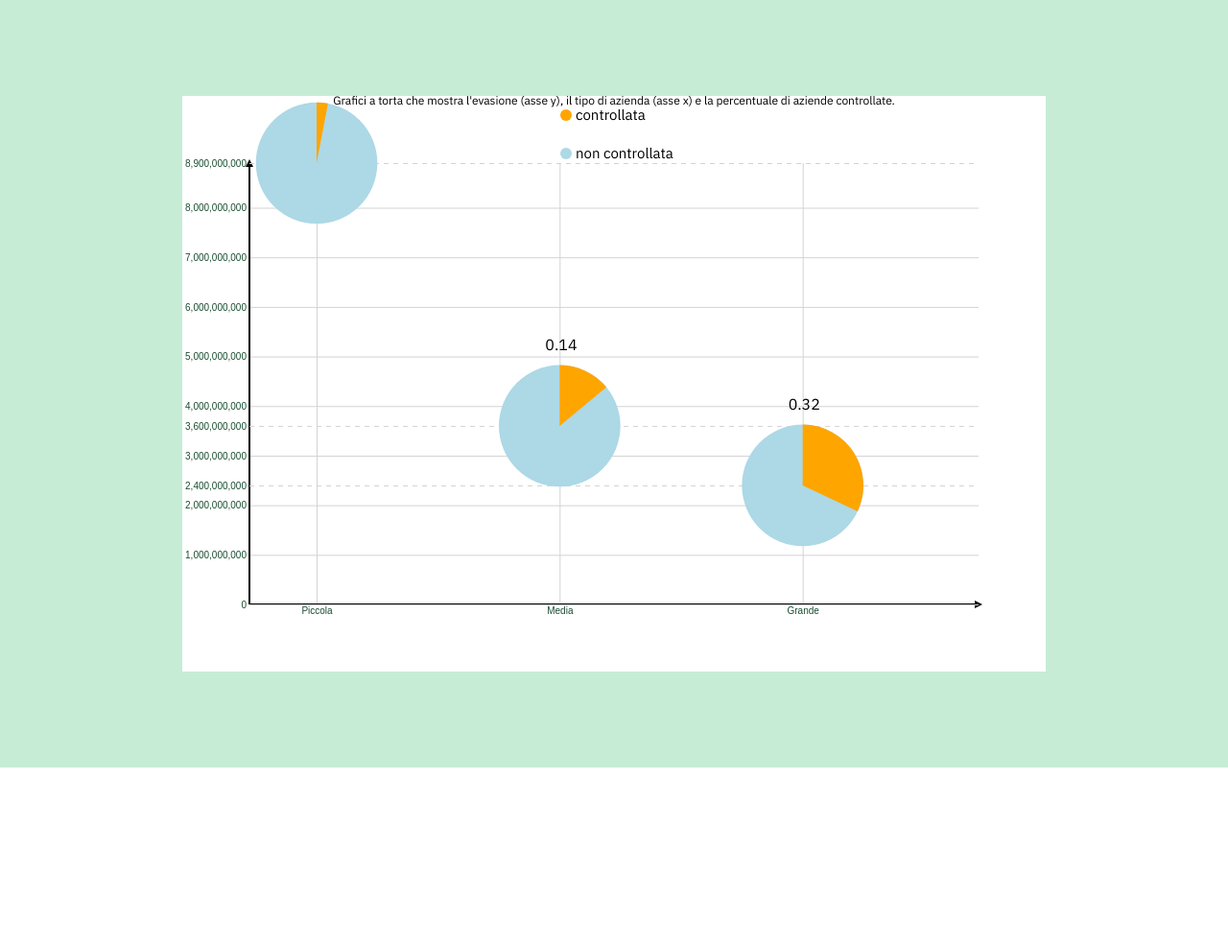
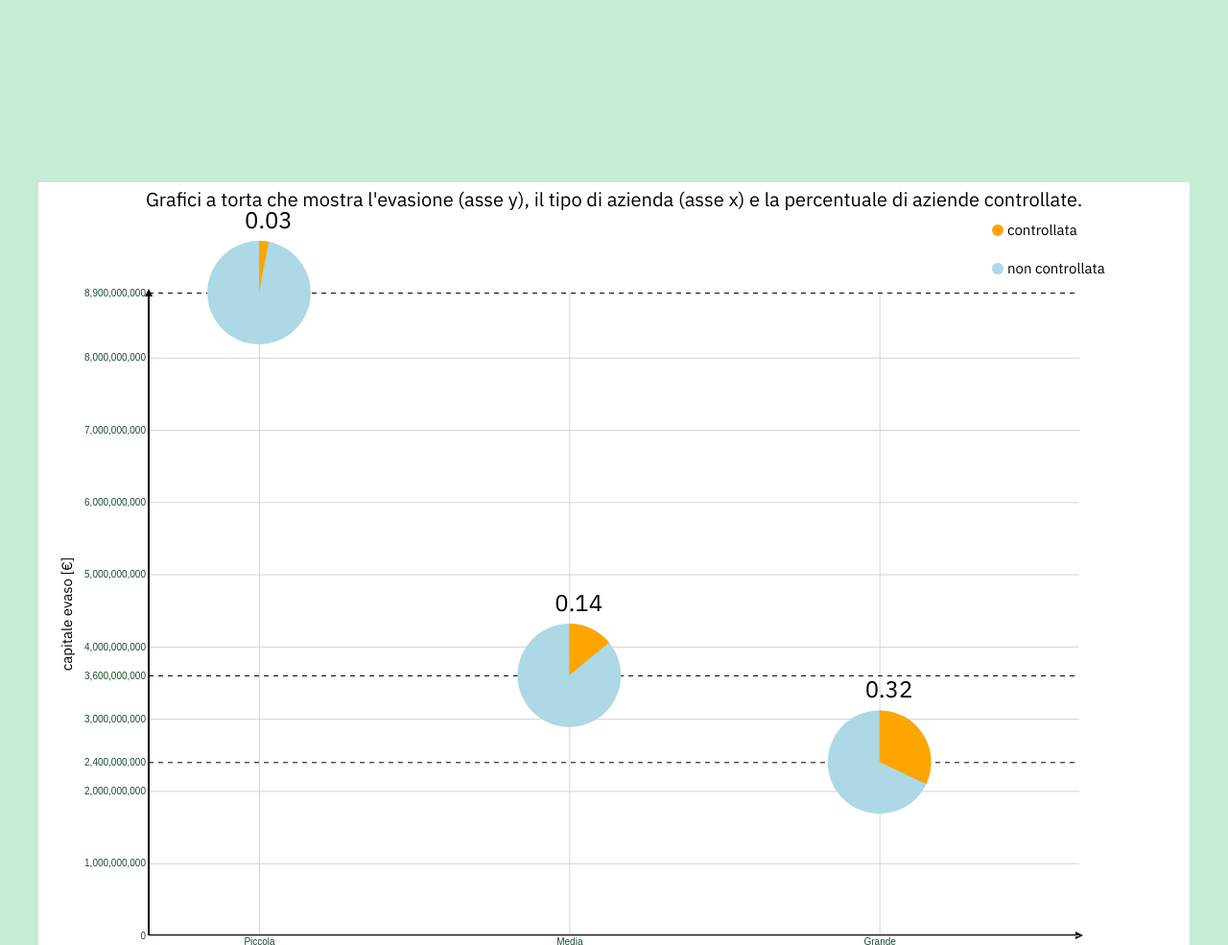
Before and after one commit to N3ddy/progetto_d3-Marella-Dare-Ravagnan, a plain HTML site: page dati_covid_primo_test/index.html in a window 1280 px wide. Shown: the top 985 px of the page at 96% size. Before the commit the page ends 800 px from the top, so only its background shows below. Drawn offline with nearby package versions, Linux system fonts and the light colour scheme.

Commit message:
sistemato grafico aziende controllate e grafico covid

```diff
--- a/dati_covid_primo_test/index.html
+++ b/dati_covid_primo_test/index.html
@@ -14,7 +14,7 @@
 </head>
 <body>
 	<main>
-		<svg id='chart' width='900' height='600'></svg>
+		<svg id='chart' width='1200' height='900'></svg>
 	</main>
 	<!-- loading the script -->
 	<script type='text/javascript' src='dataset.js'></script>
--- a/dati_covid_primo_test/script.js
+++ b/dati_covid_primo_test/script.js
@@ -15,7 +15,7 @@ const svgDOM = document.querySelector('#chart')
 let svgWidth = svgDOM.getAttribute('width')
 let svgHeight = svgDOM.getAttribute('height')
 
-const vizPadding = 70
+const vizPadding = 115
 
 
 const polarToCartesian = (centerX, centerY, radius, angleInDegrees) => {
@@ -70,7 +70,7 @@ const yScale = d3.scaleLinear()
 	.range([svgHeight - vizPadding, vizPadding])
 
 
-let radius = (xScale(1) - xScale(0))/4
+let radius = (xScale(1) - xScale(0))/6
 
 /*
 const yAxis = d3.axisLeft(yScale)
@@ -136,6 +136,7 @@ const yAxisGroup = svg.append('g')
 
 const yAxisGroup2 = svg.append('g')
   .attr('transform', `translate(${vizPadding}, 0)`)
+  .attr("class", "valueLine")
   .call(d3.axisLeft(yScale)
   .ticks(3)
   .tickSize(- (svgWidth - (vizPadding * 2)))
@@ -182,9 +183,15 @@ yAxisGroup
 
 
 // colouring the ticks
-svg
+  svg
 	.selectAll('.tick line')
 	.style('stroke', '#D3D3D3')
+
+
+  svg
+	.selectAll('.valueLine .tick line')
+	.style('stroke', 'black')
+
 
 // colouring the ticks' text
 svg
@@ -222,7 +229,7 @@ const texts = svg.selectAll(".myTexts")
     .enter()
     .append("text")
 	.attr("x", (d, i) => xScale(i) + vizPadding - 15)
-    .attr("y", d => yScale(d.evasion) - radius - 10)
+    .attr("y", d => yScale(d.evasion) - radius - 5)
     .attr("dy", "-.35em")
     .text(d => d.percControlled);
 
@@ -231,16 +238,37 @@ const texts = svg.selectAll(".myTexts")
 	//titolo del grafico
 	svg.append("text")
 	.attr("x", svgWidth/2)
-	.attr("y", 6)
+	.attr("y", 20)
 	.attr("text-anchor", "middle")
 	.text("Grafici a torta che mostra l'evasione (asse y), il tipo di azienda (asse x) e la percentuale di aziende controllate.")
-	.style("font-size", "12px")
+	.style("font-size", "20px")
 	.attr("alignment-baseline","middle")
 
-	svg.append("circle").attr("cx",400).attr("cy",20).attr("r", 6).style("fill", controlledcolor)
-	svg.append("circle").attr("cx",400).attr("cy",60).attr("r", 6).style("fill", notcontrollercolor)
 
-	svg.append("text").attr("x", 410).attr("y", 25).text("controllata").style("font-size", "15px").attr("alignment-baseline","left")
-	svg.append("text").attr("x", 410).attr("y", 65).text("non controllata").style("font-size", "15px").attr("alignment-baseline","left")
+  // etichetta generale asse x
+  svg.append("text")
+	.attr("x", svgWidth/2)
+	.attr("y", 860)
+	.attr("text-anchor", "middle")
+	.text("tipo di azienda")
+	.style("font-size", "15px")
+	.attr("alignment-baseline","middle")
+
+
+  // etichetta generale asse y
+  svg.append("text")
+  .attr("transform", "rotate(-90)")
+  .attr("y", 20)
+  .attr("x",- (svgHeight / 2))
+  .attr("dy", "1em")
+  .style("text-anchor", "middle")
+  .style("font-size", "15px")
+  .text("capitale evaso [€]");
+
+	svg.append("circle").attr("cx",1000).attr("cy",50).attr("r", 6).style("fill", controlledcolor)
+	svg.append("circle").attr("cx",1000).attr("cy",90).attr("r", 6).style("fill", notcontrollercolor)
+
+	svg.append("text").attr("x", 1010).attr("y", 55).text("controllata").style("font-size", "15px").attr("alignment-baseline","left")
+	svg.append("text").attr("x", 1010).attr("y", 95).text("non controllata").style("font-size", "15px").attr("alignment-baseline","left")
 
 /*END*/
--- a/dati_covid_primo_test/style.css
+++ b/dati_covid_primo_test/style.css
@@ -5,28 +5,39 @@
 }
 
 html {
-	font-size: 16px;
+	font-size: 24px;
 	font-family: 'IBM Plex Sans', sans-serif;
 }
-
+/*
 header {
 	width: 100vw;
 	height: 64px;
 	background-color: #3CB371;
-	position: fixed; /* when scrolling, it remains fixed */
+	position: fixed; /* when scrolling, it remains fixed
 	top: 0;
 	left: 0;
 	color: #c6ecd6;
 	text-align: center;
-	/* flex is a simple way to center the items inside an element */
+	/* flex is a simple way to center the items inside an element
 	display: flex;
-	justify-content: center; /* horizontal centring */
-	align-items: center; /* vertical centring */
-}
+	justify-content: center; /* horizontal centring
+	align-items: center; /* vertical centring
+}*/
 
 main {
 	width: 100vw;
-	height: 100vh; /* 100% of the window height minus the height of the header  */
+	height: 100vw;
+	background-color: #c6ecd6;
+	top: 64px;
+	left: 0;
+	display: flex;
+	justify-content: center;
+	align-items: center;
+}
+/*
+main {
+	width: 100vw;
+	height: 100vh; /* 100% of the window height minus the height of the header
 	background-color: #c6ecd6;
 	position: fixed;
 	top: 0;
@@ -34,7 +45,7 @@ main {
 	display: flex;
 	justify-content: center;
 	align-items: center;
-}
+}*/
 
 svg {
 	background-color: #FFF;
--- a/esercitazione-covid-data/esercitazione-covid-data/script.js
+++ b/esercitazione-covid-data/esercitazione-covid-data/script.js
@@ -199,7 +199,7 @@ svg.append('g')
 			return '#00A11B';
 		}
 		else if (temp == "Oceania") {
-			return '#FCD00A';
+			return '#E8BF09';
 		} else if (temp == "Other") {
 			return 'black';
 		}
@@ -218,7 +218,7 @@ svg.append("circle").attr("cx",120).attr("cy",20).attr("r", 4).style("fill", "#0
 svg.append("circle").attr("cx",120).attr("cy",40).attr("r", 4).style("fill", "#B05CB8")
 svg.append("circle").attr("cx",120).attr("cy",60).attr("r", 4).style("fill", "#c95e00")
 svg.append("circle").attr("cx",120).attr("cy",80).attr("r", 4).style("fill", "#00A11B")
-svg.append("circle").attr("cx",120).attr("cy",100).attr("r", 4).style("fill", "#FCD00A")
+svg.append("circle").attr("cx",120).attr("cy",100).attr("r", 4).style("fill", "#E8BF09")
 svg.append("circle").attr("cx",120).attr("cy",120).attr("r", 4).style("fill", "black")
 
 
@@ -352,7 +352,7 @@ function createPoint(i){
 	.attr('y2', 0)
 	.attr('stroke', 'black')
 	.attr('stroke-width', 2)
-	.attr('marker-end','url(#arrow)')
+
 
 	//aggiungo i tick all asse y dei casi
 	const yAxisGroup = otherSvg.append('g')
```
